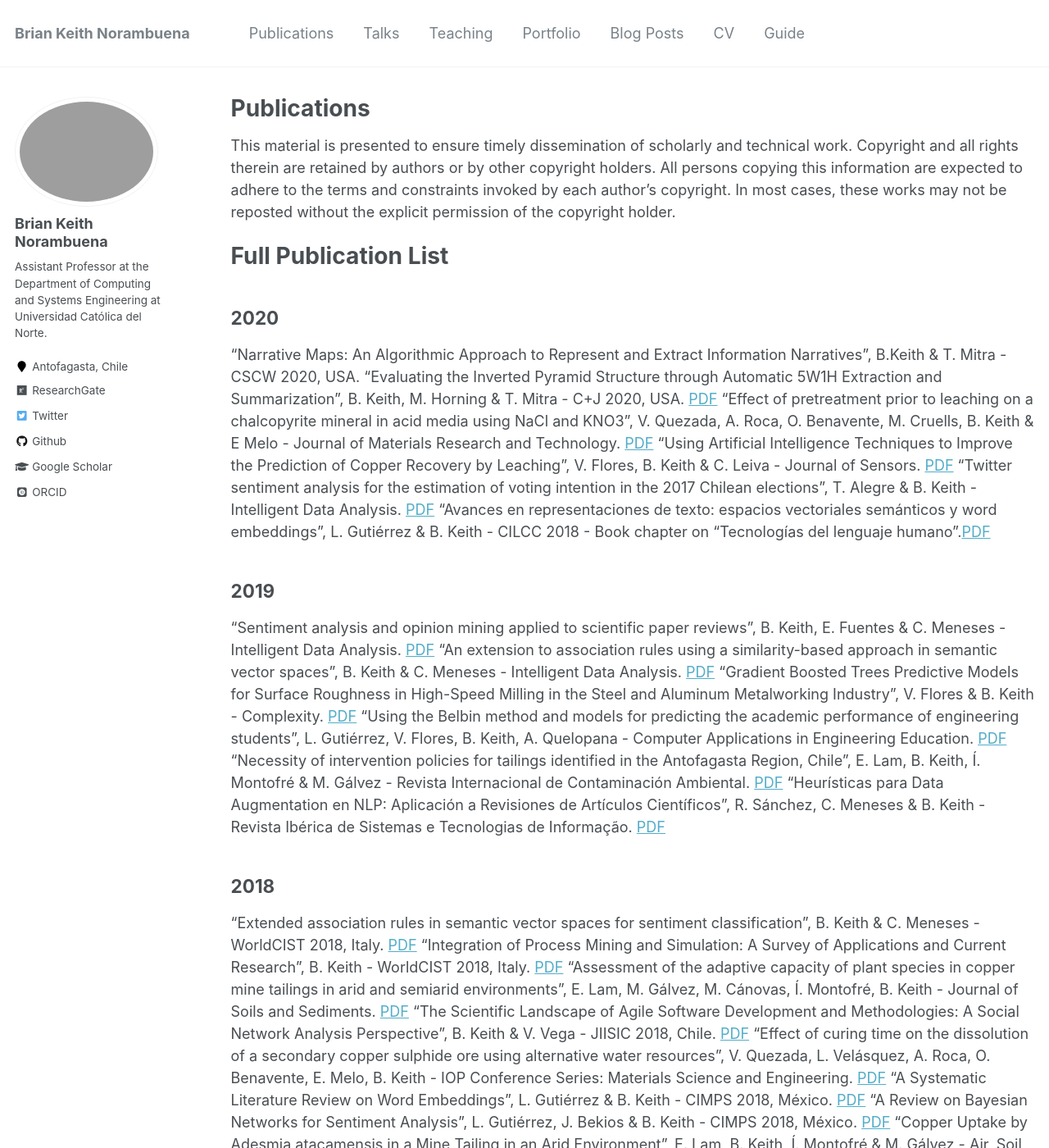
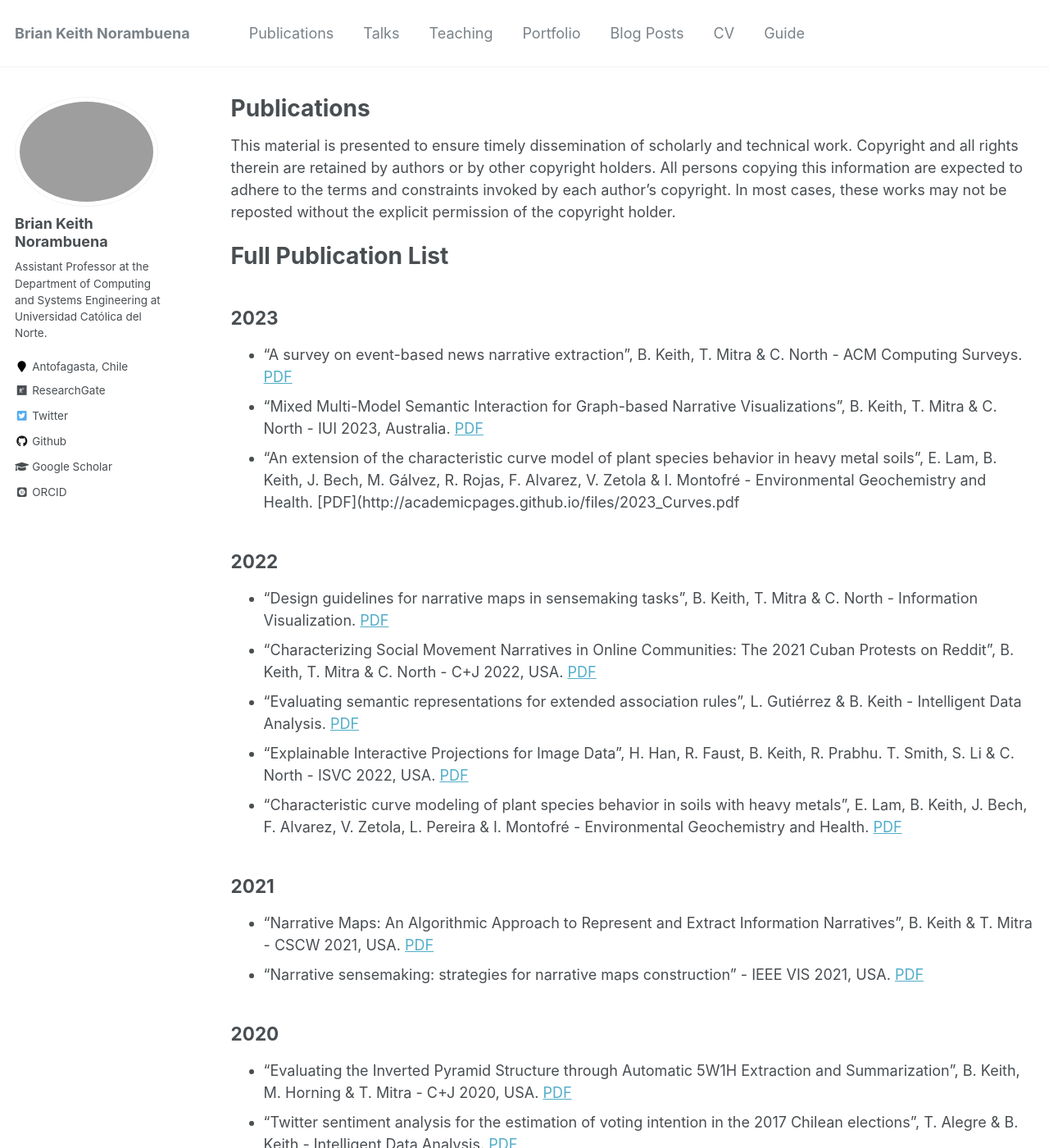
Before and after one commit to briankeithn/briankeithn.github.io, a Jekyll site: the page built from _pages/publications.md, in a window 1280 px wide and 1400 px high. Shown: the whole window at 82% size. Built offline with Jekyll 4.4.1, drawn with Linux system fonts in a browser that asks for light colours; some web fonts are replaced; some of the changed text lies outside the part shown.

Commit message:
Updating publications

```diff
--- a/_pages/publications.md
+++ b/_pages/publications.md
@@ -14,41 +14,60 @@ This material is presented to ensure timely dissemination of scholarly and techn
 {% include base_path %}
 
 # Full Publication List
+## 2023
+- "A survey on event-based news narrative extraction", B. Keith, T. Mitra & C. North - ACM Computing Surveys. [PDF](http://academicpages.github.io/files/2023_CSUR.pdf)
+- "Mixed Multi-Model Semantic Interaction for Graph-based Narrative Visualizations", B. Keith, T. Mitra & C. North - IUI 2023, Australia. [PDF](http://academicpages.github.io/files/2023_IUI.pdf)
+- "An extension of the characteristic curve model of plant species behavior in heavy metal soils", E. Lam, B. Keith, J. Bech, M. Gálvez, R. Rojas, F. Alvarez, V. Zetola & I. Montofré - Environmental Geochemistry and Health. [PDF](http://academicpages.github.io/files/2023_Curves.pdf
+
+## 2022
+- "Design guidelines for narrative maps in sensemaking tasks", B. Keith, T. Mitra & C. North - Information Visualization. [PDF](http://academicpages.github.io/files/2022_InfoVis.pdf)
+- "Characterizing Social Movement Narratives in Online Communities: The 2021 Cuban Protests on Reddit", B. Keith, T. Mitra & C. North - C+J 2022, USA. [PDF](http://academicpages.github.io/files/2022_CJ.pdf)
+- "Evaluating semantic representations for extended association rules", L. Gutiérrez & B. Keith - Intelligent Data Analysis.  [PDF](http://academicpages.github.io/files/2022_AR_SVS.pdf)
+- "Explainable Interactive Projections for Image Data", H. Han, R. Faust, B. Keith, R. Prabhu. T. Smith, S. Li & C. North - ISVC 2022, USA. [PDF](http://academicpages.github.io/files/2022_ISVC.pdf)
+- "Characteristic curve modeling of plant species behavior in soils with heavy metals", E. Lam, B. Keith, J. Bech, F. Alvarez, V. Zetola, L. Pereira & I. Montofré - Environmental Geochemistry and Health. [PDF](http://academicpages.github.io/files/2022_Curves.pdf)
+
+## 2021
+- "Narrative Maps: An Algorithmic Approach to Represent and Extract Information Narratives", B. Keith & T. Mitra - CSCW 2021, USA. [PDF](http://academicpages.github.io/files/2021_CSCW.pdf)
+- "Narrative sensemaking: strategies for narrative maps construction" - IEEE VIS 2021, USA. [PDF](http://academicpages.github.io/files/2021_VIS.pdf)
+
 ## 2020
-"Narrative Maps: An Algorithmic Approach to Represent and Extract Information Narratives", B.Keith & T. Mitra - CSCW 2020, USA.
-"Evaluating the Inverted Pyramid Structure through Automatic 5W1H Extraction and Summarization", B. Keith, M. Horning & T. Mitra - C+J 2020, USA. [PDF](http://academicpages.github.io/files/2020_CSCW.pdf)
-"Effect of pretreatment prior to leaching on a chalcopyrite mineral in acid media using NaCl and KNO3", V. Quezada, A. Roca, O. Benavente, M. Cruells, B. Keith & E Melo - Journal of Materials Research and Technology. [PDF](http://academicpages.github.io/files/2020_Materials.pdf)
-"Using Artificial Intelligence Techniques to Improve the Prediction of Copper Recovery by Leaching", V. Flores, B. Keith & C. Leiva - Journal of Sensors. [PDF](http://academicpages.github.io/files/2020_Sensors.pdf)
-"Twitter sentiment analysis for the estimation of voting intention in the 2017 Chilean elections", T. Alegre & B. Keith - Intelligent Data Analysis. [PDF](http://academicpages.github.io/files/2020_IDA_TAS_Final.pdf)
-"Avances en representaciones de texto: espacios vectoriales semánticos y word embeddings", L. Gutiérrez & B. Keith - CILCC 2018 - Book chapter on "Tecnologías del lenguaje humano".[PDF](http://academicpages.github.io/files/2020_TLH.pdf)
+- "Evaluating the Inverted Pyramid Structure through Automatic 5W1H Extraction and Summarization", B. Keith, M. Horning & T. Mitra - C+J 2020, USA. [PDF](http://academicpages.github.io/files/2020_CJ.pdf)
+- "Twitter sentiment analysis for the estimation of voting intention in the 2017 Chilean elections", T. Alegre & B. Keith - Intelligent Data Analysis. [PDF](http://academicpages.github.io/files/2020_IDA_TAS_Final.pdf)
+- "Avances en representaciones de texto: espacios vectoriales semánticos y word embeddings", L. Gutiérrez & B. Keith - CILCC 2018 - Book chapter on "Tecnologías del lenguaje humano".[PDF](http://academicpages.github.io/files/2020_TLH.pdf)
+- "Using Artificial Intelligence Techniques to Improve the Prediction of Copper Recovery by Leaching", V. Flores, B. Keith & C. Leiva - Journal of Sensors. [PDF](http://academicpages.github.io/files/2020_Sensors.pdf)
+- "Effect of pretreatment prior to leaching on a chalcopyrite mineral in acid media using NaCl and KNO3", V. Quezada, A. Roca, O. Benavente, M. Cruells, B. Keith & E Melo - Journal of Materials Research and Technology. [PDF](http://academicpages.github.io/files/2020_Materials.pdf)
+
 ## 2019
-"Sentiment analysis and opinion mining applied to scientific paper reviews", B. Keith, E. Fuentes & C. Meneses - Intelligent Data Analysis. [PDF](http://academicpages.github.io/files/2019_IDA_Reviews.pdf)
-"An extension to association rules using a similarity-based approach in semantic vector spaces", B. Keith & C. Meneses - Intelligent Data Analysis. [PDF](http://academicpages.github.io/files/2019_IDA_AR_SVS.pdf)
-"Gradient Boosted Trees Predictive Models for Surface Roughness in High-Speed Milling in the Steel and Aluminum Metalworking Industry", V. Flores & B. Keith - Complexity. [PDF](http://academicpages.github.io/files/2019_Complexity.pdf)
-"Using the Belbin method and models for predicting the academic performance of engineering students", L. Gutiérrez, V. Flores, B. Keith, A. Quelopana - Computer Applications in Engineering Education. [PDF](http://academicpages.github.io/files/2019_CAE.pdf)
-"Necessity of intervention policies for tailings identified in the Antofagasta Region, Chile", E. Lam, B. Keith, Í. Montofré & M. Gálvez - Revista Internacional de Contaminación Ambiental. [PDF](http://academicpages.github.io/files/2019_RICA.pdf)
-"Heurísticas para Data Augmentation en NLP: Aplicación a Revisiones de Artículos Científicos", R. Sánchez, C. Meneses & B. Keith - Revista Ibérica de Sistemas e Tecnologias de Informação. [PDF](http://academicpages.github.io/files/2019_RISTI.pdf)
+- "Sentiment analysis and opinion mining applied to scientific paper reviews", B. Keith, E. Fuentes & C. Meneses - Intelligent Data Analysis. [PDF](http://academicpages.github.io/files/2019_IDA_Reviews.pdf)
+- "An extension to association rules using a similarity-based approach in semantic vector spaces", B. Keith & C. Meneses - Intelligent Data Analysis. [PDF](http://academicpages.github.io/files/2019_IDA_AR_SVS.pdf)
+- "Heurísticas para Data Augmentation en NLP: Aplicación a Revisiones de Artículos Científicos", R. Sánchez, C. Meneses & B. Keith - Revista Ibérica de Sistemas e Tecnologias de Informação. [PDF](http://academicpages.github.io/files/2019_RISTI.pdf)
+- "Gradient Boosted Trees Predictive Models for Surface Roughness in High-Speed Milling in the Steel and Aluminum Metalworking Industry", V. Flores & B. Keith - Complexity. [PDF](http://academicpages.github.io/files/2019_Complexity.pdf)
+- "Using the Belbin method and models for predicting the academic performance of engineering students", L. Gutiérrez, V. Flores, B. Keith, A. Quelopana - Computer Applications in Engineering Education. [PDF](http://academicpages.github.io/files/2019_CAE.pdf)
+- "Necessity of intervention policies for tailings identified in the Antofagasta Region, Chile", E. Lam, B. Keith, Í. Montofré & M. Gálvez - Revista Internacional de Contaminación Ambiental. [PDF](http://academicpages.github.io/files/2019_RICA.pdf)
+
 ## 2018
-"Extended association rules in semantic vector spaces for sentiment classification", B. Keith & C. Meneses - WorldCIST 2018, Italy. [PDF](http://academicpages.github.io/files/2018_AR_SVS.pdf)
-"Integration of Process Mining and Simulation: A Survey of Applications and Current Research", B. Keith - WorldCIST 2018, Italy. [PDF](http://academicpages.github.io/files/2018_WorldCIST_ProM.pdf)
-"Assessment of the adaptive capacity of plant species in copper mine tailings in arid and semiarid environments", E. Lam, M. Gálvez, M. Cánovas, Í. Montofré, B. Keith - Journal of Soils and Sediments. [PDF](http://academicpages.github.io/files/2018_Soils.pdf)
-"The Scientific Landscape of Agile Software Development and Methodologies: A Social Network Analysis Perspective", B. Keith & V. Vega - JIISIC 2018, Chile. [PDF](http://academicpages.github.io/files/2018_JIISIC.pdf)
-"Effect of curing time on the dissolution of a secondary copper sulphide ore using alternative water resources", V. Quezada, L. Velásquez, A. Roca, O. Benavente, E. Melo, B. Keith - IOP Conference Series: Materials Science and Engineering. [PDF](http://academicpages.github.io/files/2018_IOP.pdf)
-"A Systematic Literature Review on Word Embeddings", L. Gutiérrez & B. Keith - CIMPS 2018, México. [PDF](http://academicpages.github.io/files/2018_CIMPS_Embeddings.pdf)
-"A Review on Bayesian Networks for Sentiment Analysis", L. Gutiérrez, J. Bekios & B. Keith - CIMPS 2018, México. [PDF](http://academicpages.github.io/files/2018_CIMPS_Bayes.pdf)
-"Copper Uptake by Adesmia atacamensis in a Mine Tailing in an Arid Environment", E. Lam, B. Keith, Í. Montofré & M. Gálvez - Air, Soil and Water Research. [PDF](http://academicpages.github.io/files/2018_ASW.pdf)
-"Evaluation of soil intervention values in mine tailings in northern Chile", E. Lam, B. Keith, Í. Montofré & M. Gálvez - PeerJ. [PDF](http://academicpages.github.io/files/2018_PeerJ.pdf)
-"Empirical Evaluation of the BCOC Method on Multi-Domain Sentiment Analysis Data Sets", B. Keith & C. Meneses - CIARP 2018, Spain. [PDF](http://academicpages.github.io/files/2018_CIARP.pdf)
-"The relevance of hyper-parameters in convolutional neural networks: a case study with Fashion-MNIST", R. Sánchez & B. Keith - WDKE-INFONOR 2018, Chile. [PDF](http://academicpages.github.io/files/2018_WDKE_MNIST.pdf)
-"The LapRLS Algorithm as a Simple Approach to Sentiment Analysis Lexicon Construction", B. Keith & I. Jirón - WDKE-INFONOR 2018, Chile. [PDF](http://academicpages.github.io/files/2018_LapRLS.pdf)
-"Twitter Sentiment Analysis applied to the 2017 Chilean Elections", T. Alegre & B. Keith - WDKE-INFONOR 2018, Chile. [PDF](http://academicpages.github.io/files/2018_WDKE_Elections.pdf)
+- "Extended association rules in semantic vector spaces for sentiment classification", B. Keith & C. Meneses - WorldCIST 2018, Italy. [PDF](http://academicpages.github.io/files/2018_AR_SVS.pdf)
+- "Integration of Process Mining and Simulation: A Survey of Applications and Current Research", B. Keith - WorldCIST 2018, Italy. [PDF](http://academicpages.github.io/files/2018_WorldCIST_ProM.pdf)
+- "Assessment of the adaptive capacity of plant species in copper mine tailings in arid and semiarid environments", E. Lam, M. Gálvez, M. Cánovas, Í. Montofré, B. Keith - Journal of Soils and Sediments. [PDF](http://academicpages.github.io/files/2018_Soils.pdf)
+- "The Scientific Landscape of Agile Software Development and Methodologies: A Social Network Analysis Perspective", B. Keith & V. Vega - JIISIC 2018, Chile. [PDF](http://academicpages.github.io/files/2018_JIISIC.pdf)
+- "Effect of curing time on the dissolution of a secondary copper sulphide ore using alternative water resources", V. Quezada, L. Velásquez, A. Roca, O. Benavente, E. Melo, B. Keith - IOP Conference Series: Materials Science and Engineering. [PDF](http://academicpages.github.io/files/2018_IOP.pdf)
+- "A Systematic Literature Review on Word Embeddings", L. Gutiérrez & B. Keith - CIMPS 2018, México. [PDF](http://academicpages.github.io/files/2018_CIMPS_Embeddings.pdf)
+- "A Review on Bayesian Networks for Sentiment Analysis", L. Gutiérrez, J. Bekios & B. Keith - CIMPS 2018, México. [PDF](http://academicpages.github.io/files/2018_CIMPS_Bayes.pdf)
+- "Copper Uptake by Adesmia atacamensis in a Mine Tailing in an Arid Environment", E. Lam, B. Keith, Í. Montofré & M. Gálvez - Air, Soil and Water Research. [PDF](http://academicpages.github.io/files/2018_ASW.pdf)
+- "Evaluation of soil intervention values in mine tailings in northern Chile", E. Lam, B. Keith, Í. Montofré & M. Gálvez - PeerJ. [PDF](http://academicpages.github.io/files/2018_PeerJ.pdf)
+- "Empirical Evaluation of the BCOC Method on Multi-Domain Sentiment Analysis Data Sets", B. Keith & C. Meneses - CIARP 2018, Spain. [PDF](http://academicpages.github.io/files/2018_CIARP.pdf)
+- "The relevance of hyper-parameters in convolutional neural networks: a case study with Fashion-MNIST", R. Sánchez & B. Keith - WDKE-INFONOR 2018, Chile. [PDF](http://academicpages.github.io/files/2018_WDKE_MNIST.pdf)
+- "The LapRLS Algorithm as a Simple Approach to Sentiment Analysis Lexicon Construction", B. Keith & I. Jirón - WDKE-INFONOR 2018, Chile. [PDF](http://academicpages.github.io/files/2018_LapRLS.pdf)
+- "Twitter Sentiment Analysis applied to the 2017 Chilean Elections", T. Alegre & B. Keith - WDKE-INFONOR 2018, Chile. [PDF](http://academicpages.github.io/files/2018_WDKE_Elections.pdf)
+
 ## 2017
-"A Hybrid Approach for Sentiment Analysis Applied to Paper Reviews", B. Keith, E. Fuentes & C. Meneses - WISDOM at SIGKDD 2017, Canada. [PDF](http://academicpages.github.io/files/2017_WISDOM_Reviews.pdf)
-"Barycentric coordinates for ordinal sentiment classification", B. Keith & C. Meneses - WISDOM at SIGKDD 2017, Canada. [PDF](http://academicpages.github.io/files/2017_WISDOM_BCOC.pdf)
-"Minería de procesos de software: una revisión de experiencias de aplicación", B. Keith & V. Vega - Revista Ibérica de Sistemas e Tecnologias de Informação. [PDF](http://academicpages.github.io/files/2017_RISTI.pdf)
-"A Knowledge-Based Prototype to Support the Intelligent Diagnosis of High-Risk Pregnancy", V. Flores, B. Keith, D. Poblete, C. Leiva - Applied Medical Informatics. [PDF](http://academicpages.github.io/files/2017_Medical.pdf)
-"Evaluation of the phytoremediation potential of native plants growing on a copper mine tailing in northern Chile", E. Lam, M. Cánovas, M. Gálvez, Í. Montofré, B. Keith, Á. Faz - Journal of Geochemical Exploration. [PDF](http://academicpages.github.io/files/2017_Geochemical.pdf)
-"A Multilabel Extension of LDA Based on the Gram-Schmidt Orthogonalization Procedure", J. Bekios & B. Keith - CIARP 2017, Chile. [PDF](http://academicpages.github.io/files/2017_CIARP.pdf)
+- "A Hybrid Approach for Sentiment Analysis Applied to Paper Reviews", B. Keith, E. Fuentes & C. Meneses - WISDOM at SIGKDD 2017, Canada. [PDF](http://academicpages.github.io/files/2017_WISDOM_Reviews.pdf)
+- "Barycentric coordinates for ordinal sentiment classification", B. Keith & C. Meneses - WISDOM at SIGKDD 2017, Canada. [PDF](http://academicpages.github.io/files/2017_WISDOM_BCOC.pdf)
+- "Minería de procesos de software: una revisión de experiencias de aplicación", B. Keith & V. Vega - Revista Ibérica de Sistemas e Tecnologias de Informação. [PDF](http://academicpages.github.io/files/2017_RISTI.pdf)
+- "Evaluation of the phytoremediation potential of native plants growing on a copper mine tailing in northern Chile", E. Lam, M. Cánovas, M. Gálvez, Í. Montofré, B. Keith, Á. Faz - Journal of Geochemical Exploration. [PDF](http://academicpages.github.io/files/2017_Geochemical.pdf)
+- "A Knowledge-Based Prototype to Support the Intelligent Diagnosis of High-Risk Pregnancy", V. Flores, B. Keith, D. Poblete, C. Leiva - Applied Medical Informatics. [PDF](http://academicpages.github.io/files/2017_Medical.pdf)
+- "A Multilabel Extension of LDA Based on the Gram-Schmidt Orthogonalization Procedure", J. Bekios & B. Keith - CIARP 2017, Chile. [PDF](http://academicpages.github.io/files/2017_CIARP.pdf)
+
 ## 2016
-"Process mining applications in software engineering", B. Keith & V. Vega - CIMPS 2016, México. [PDF](http://academicpages.github.io/files/2016_CIMPS.pdf)
-"A Comparative Review of Hybrid Methods for Multiclass Sentiment Analysis", B. Keith & C. Meneses - INFONOR 2016, Chile. [PDF](http://academicpages.github.io/files/2016_INFONOR.pdf)
+- "Process mining applications in software engineering", B. Keith & V. Vega - CIMPS 2016, México. [PDF](http://academicpages.github.io/files/2016_CIMPS.pdf)
+- "A Comparative Review of Hybrid Methods for Multiclass Sentiment Analysis", B. Keith & C. Meneses - INFONOR 2016, Chile. [PDF](http://academicpages.github.io/files/2016_INFONOR.pdf)
```
Also changed, not shown: 10 other files.
